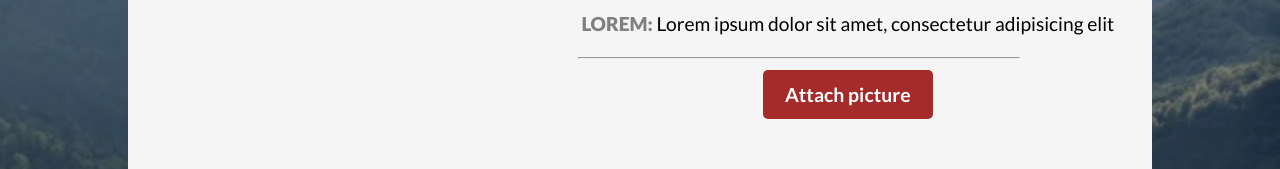
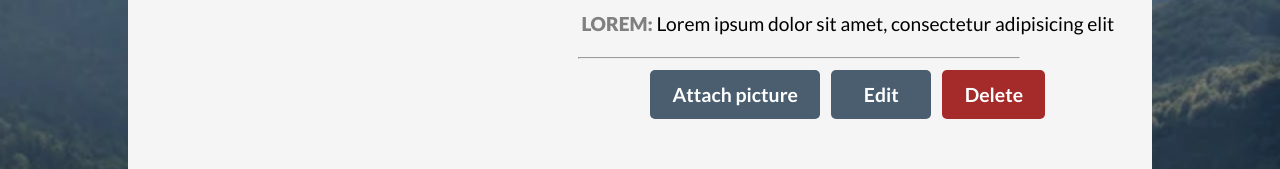
Before and after one commit to Vasil-Antonov1234/Kings-of-the-Balkans, a React (Vite) app in the folder client/: page /dogs/1/details in a window 1280 px wide. Shown: the part 689-858 px from the top of the page. Built offline with nearby package versions, Linux system fonts and the light colour scheme; no server answers; sample sign-in values are in the browser's storage; a web font is replaced by a local one.

Commit message:
Create edit record flow
Add dogController and dogService edit routes
Add edit link to App component
Add access tokens to create and edit requests
Add authMiddleware to dogController create and edit routes

```diff
--- a/client/src/App.jsx
+++ b/client/src/App.jsx
@@ -51,6 +51,7 @@ function App() {
                     <Route path="/pictures/uploaded-success" element={<Success />} />
                     <Route path="/logout" element={<Logout />} />
                     <Route path="/create" element={<Create />} />
+                    <Route path="/dogs/:dogId/edit" element={<Create />} />
                 </Route>
 
                 <Route path="/contacts" element={<Contacts />} />
--- a/client/src/components/create/Create.jsx
+++ b/client/src/components/create/Create.jsx
@@ -3,7 +3,7 @@ import styles from "./Create.module.css"
 import UserContext from "../../contexts/UserContext.jsx";
 import useForm from "../../hooks/useForm.js";
 import useFetch from "../../hooks/useFetch.js";
-import { useNavigate } from "react-router";
+import { useNavigate, useParams } from "react-router";
 
 const initialValues = {
     name: "",
@@ -15,14 +15,15 @@ const initialValues = {
 };
 
 export default function Create() {
+    const { dogId } = useParams();
 
-    const { isAuthentcated } = useContext(UserContext);
-    const { formHandler, formInputRegister } = useForm(initialValues, manageDogDataHandler)
+    const { isAuthentcated, user } = useContext(UserContext);
+    const { formHandler, formInputRegister } = useForm(initialValues, manageDogDataHandler, dogId)
 
     const { request } = useFetch()
     const navigate = useNavigate();
 
-    async function manageDogDataHandler(values) {
+    async function manageDogDataHandler(values, dogId) {
 
         if(!isAuthentcated) {
             navigate("/admin/login");
@@ -52,16 +53,26 @@ export default function Create() {
             return alert("Gender is required!")
         }
 
-        try {
-            await request("/dogs/create", "POST", values)
-        } catch (error) {
-            alert(error);
+        if(dogId) {
+            try {
+                await request(`/dogs/${dogId}/edit`, "POST", values, {accessToken: user.token});
+                navigate(`/dogs/${dogId}/details`)
+            } catch (error) {
+                alert(error);
+            };
+        } else {
+            try {
+                await request("/dogs/create", "POST", values, {accessToken: user.token})
+                navigate("/dogs");
+            } catch (error) {
+                alert(error);
+            };
         };
     }
 
     return (
         <section className={styles["main-ctr"]}>
-            <h1 className={styles.title}>Create new record</h1>
+            <h1 className={styles.title}>{dogId ? `Edit` : "Create new record"}</h1>
             <form action={formHandler}>
                 {/* Name */}
                 <div>
--- a/client/src/components/details/Details.jsx
+++ b/client/src/components/details/Details.jsx
@@ -116,9 +116,18 @@ export default function Details() {
                     <h3><span className={styles["born"]}>Lorem: </span> Lorem ipsum dolor sit amet, consectetur adipisicing elit</h3>
                     <hr className={styles["line"]} />
                     {isAuthentcated ?
-                        <div className={styles["submit-btn-ctr"]}>
-                            <Link to={`/pictures/${dogId}/attach-picture`} className={styles["attach"]}>Attach picture</Link>
-                        </div> : ""
+                        <div className={styles["buttons-wrapper"]}>
+                            <div className={styles["submit-btn-ctr"]}>
+                                <Link to={`/pictures/${dogId}/attach-picture`} className={styles["attach"]}>Attach picture</Link>
+                            </div>
+                            <div className={styles["submit-btn-ctr"]}>
+                                <Link to={`/dogs/${dogId}/edit`} className={styles["attach"]}>Edit</Link>
+                            </div>
+                            <div className={`${styles["submit-btn-ctr"]} ${styles["delete-btn"]}`}>
+                                <Link className={styles["attach"]}>Delete</Link>
+                            </div>
+                        </div>
+                        : ""
                     }
                 </div>
             </section>
--- a/client/src/components/details/Details.module.css
+++ b/client/src/components/details/Details.module.css
@@ -57,16 +57,6 @@ h3 {
     text-transform: uppercase;
 }
 
-/* .image-container {
-    position: relative;
-    width: 40%;
-    height: 38em;
-    overflow: hidden;
-    border: 4px solid white;
-    border-radius: 30px;
-    box-shadow: 0 0 10px 0 gray;
-} */
-
 .image-container {
     width: 40%;
     height: 60%;
@@ -78,13 +68,6 @@ h3 {
     /* border-radius: 5px; */
     overflow: hidden;
 }
-
-/* .base-image {
-    position: absolute;
-    min-width: 100%;
-    min-height: 100%;
-    width: 100%;
-} */
 
 .base-image {
     max-width: 100%;
@@ -266,15 +249,27 @@ h3 {
     padding: 30px;
 }
 
+.buttons-wrapper {
+    display: flex;
+    justify-content: center;
+    align-items: center;
+    flex-wrap: wrap;
+    gap: 1em;
+}
+
 .submit-btn-ctr {
-    background-color: brown;
+    background-color: #4A5E6F;
     padding: 1em 2em;
     width: fit-content;
     min-width: 100px;
     border-radius: 5px;
     text-align: center;
-    margin: 0 auto;
+    /* margin: 0 auto; */
     transition: 1s all ease;
+}
+
+.delete-btn {
+    background-color: brown;
 }
 
 .submit-btn-ctr:hover {
--- a/client/src/components/upload-picture/UploadPicture.module.css
+++ b/client/src/components/upload-picture/UploadPicture.module.css
@@ -63,7 +63,7 @@ h2 {
 }
 
 .submit-btn-ctr {
-    background-color: brown;
+    background-color: #4A5E6F;
     padding: 1em 2em;
     width: fit-content;
     min-width: 100px;
--- a/client/src/hooks/useForm.js
+++ b/client/src/hooks/useForm.js
@@ -31,7 +31,7 @@ export default function useForm(values, callback, dogId) {
             (async () => {
 
                 try {
-                    const dog = await request(`/dogs/:${dogId}/details`);
+                    const dog = await request(`/dogs/${dogId}/details`);
 
                     setData(dog);
                 } catch (error) {
```
Also changed, not shown: 2 other files (tests, documents, lock files or other folders).
